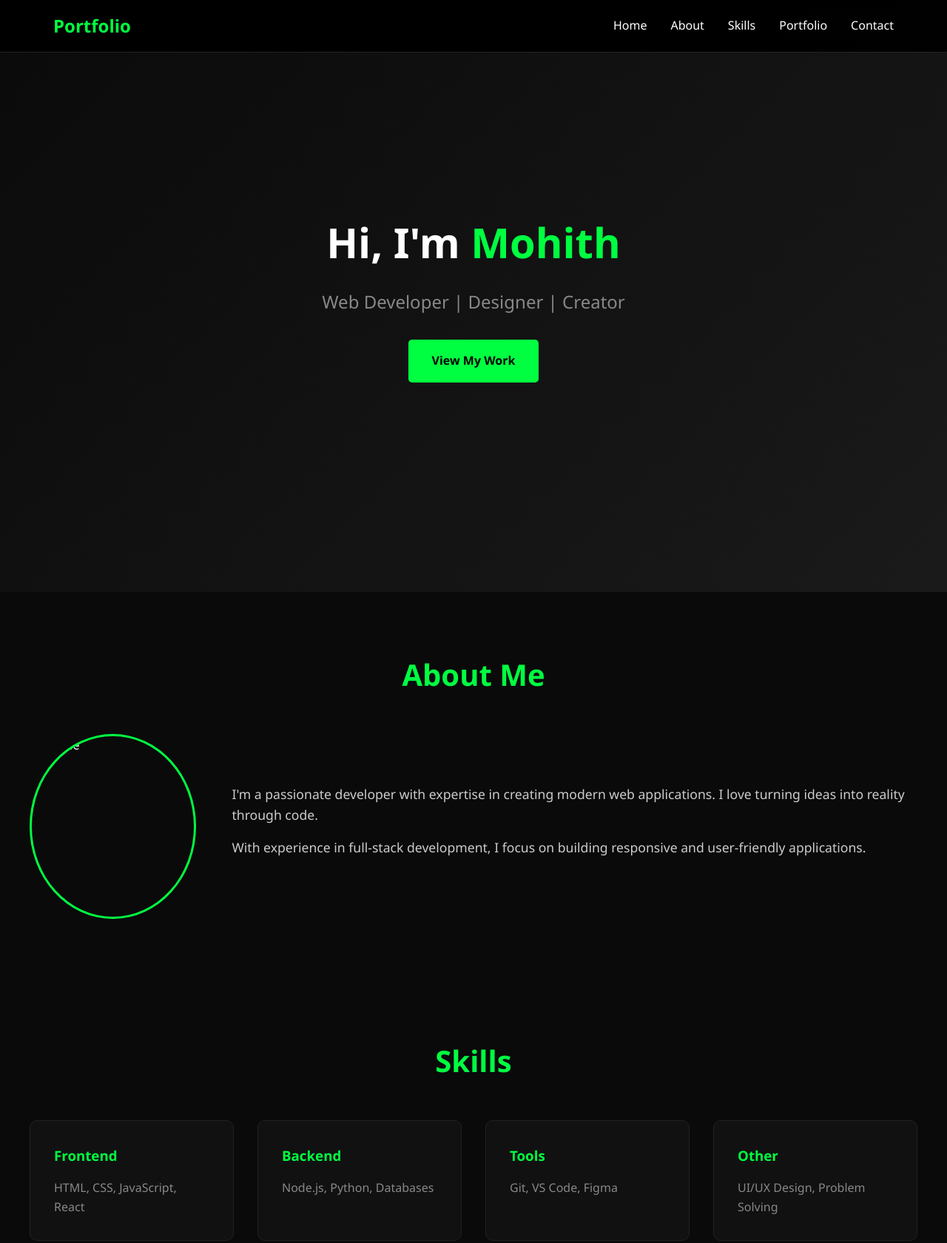
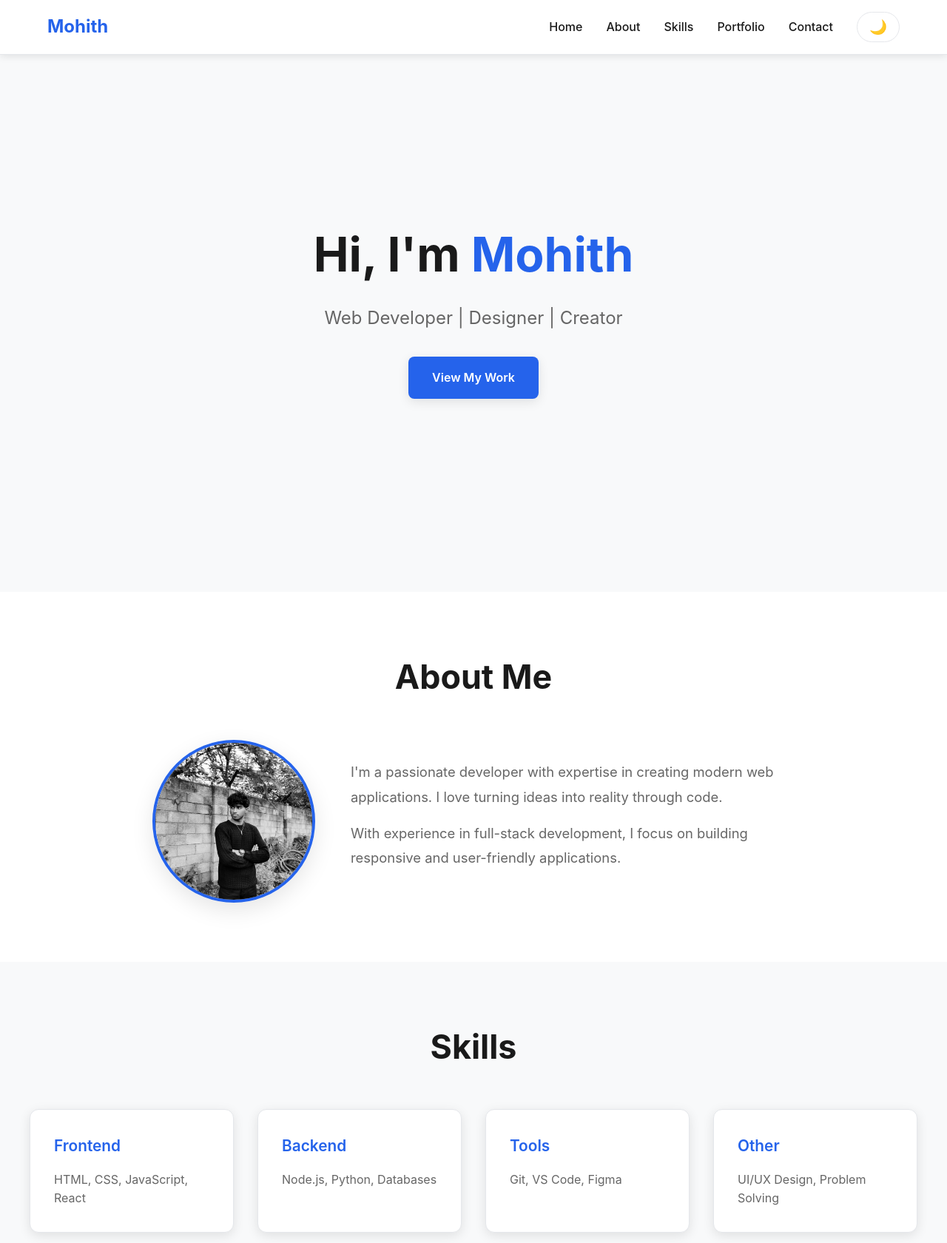
Before and after one commit to MOHITH4W5/portfolio, a plain HTML site: page index.html in a window 1280 px wide. Shown: the top 1680 px of the page at 74% size. Drawn offline with Linux system fonts and the light colour scheme.

Commit message:
Add files via upload

```diff
--- a/index.html
+++ b/index.html
@@ -9,7 +9,8 @@
 <body>
     <nav>
         <div class="nav-container">
-            <div class="logo">Portfolio</div>
+            <div class="logo">Mohith</div>
+            <div class="nav-right">
                 <ul class="nav-links">
                     <li><a href="#home">Home</a></li>
                     <li><a href="#about">About</a></li>
@@ -17,6 +18,8 @@
                     <li><a href="#portfolio">Portfolio</a></li>
                     <li><a href="#contact">Contact</a></li>
                 </ul>
+                <button class="theme-toggle" onclick="toggleTheme()">🌙</button>
+            </div>
         </div>
     </nav>
 
--- a/script.js
+++ b/script.js
@@ -7,3 +7,18 @@ document.querySelectorAll('a[href^="#"]').forEach(anchor => {
         }
     });
 });
+
+function toggleTheme() {
+    const html = document.documentElement;
+    const currentTheme = html.getAttribute('data-theme');
+    const newTheme = currentTheme === 'dark' ? 'light' : 'dark';
+    const toggleBtn = document.querySelector('.theme-toggle');
+
+    html.setAttribute('data-theme', newTheme);
+    localStorage.setItem('theme', newTheme);
+    toggleBtn.textContent = newTheme === 'dark' ? '☀️' : '🌙';
+}
+
+const savedTheme = localStorage.getItem('theme') || 'light';
+document.documentElement.setAttribute('data-theme', savedTheme);
+document.querySelector('.theme-toggle').textContent = savedTheme === 'dark' ? '☀️' : '🌙';
--- a/style.css
+++ b/style.css
@@ -1,3 +1,27 @@
+:root {
+    --bg-primary: #ffffff;
+    --bg-secondary: #f8f9fa;
+    --bg-card: #ffffff;
+    --text-primary: #1a1a1a;
+    --text-secondary: #666;
+    --accent: #2563eb;
+    --accent-hover: #1d4ed8;
+    --border: #e5e7eb;
+    --shadow: rgba(0, 0, 0, 0.1);
+}
+
+[data-theme="dark"] {
+    --bg-primary: #0a0a0a;
+    --bg-secondary: #111;
+    --bg-card: #1a1a1a;
+    --text-primary: #ffffff;
+    --text-secondary: #999;
+    --accent: #3b82f6;
+    --accent-hover: #60a5fa;
+    --border: #333;
+    --shadow: rgba(0, 0, 0, 0.3);
+}
+
 * {
     margin: 0;
     padding: 0;
@@ -9,26 +33,30 @@ html {
 }
 
 body {
-    font-family: 'Segoe UI', Tahoma, Geneva, Verdana, sans-serif;
-    background: #0a0a0a;
-    color: #fff;
+    font-family: -apple-system, BlinkMacSystemFont, 'Segoe UI', Roboto, sans-serif;
+    background: var(--bg-primary);
+    color: var(--text-primary);
     line-height: 1.6;
+    -webkit-font-smoothing: antialiased;
+    transition: background 0.3s, color 0.3s;
 }
 
 nav {
     position: fixed;
     top: 0;
     width: 100%;
-    background: rgba(0, 0, 0, 0.95);
+    background: var(--bg-primary);
     backdrop-filter: blur(10px);
     z-index: 1000;
-    border-bottom: 1px solid #222;
+    border-bottom: 1px solid var(--border);
+    box-shadow: 0 2px 10px var(--shadow);
+    transition: all 0.3s;
 }
 
 .nav-container {
     max-width: 1200px;
     margin: 0 auto;
-    padding: 1rem 2rem;
+    padding: 1rem 1.5rem;
     display: flex;
     justify-content: space-between;
     align-items: center;
@@ -36,8 +64,14 @@ nav {
 
 .logo {
     font-size: 1.5rem;
-    font-weight: bold;
-    color: #00ff41;
+    font-weight: 700;
+    color: var(--accent);
+}
+
+.nav-right {
+    display: flex;
+    align-items: center;
+    gap: 2rem;
 }
 
 .nav-links {
@@ -47,56 +81,82 @@ nav {
 }
 
 .nav-links a {
-    color: #fff;
+    color: var(--text-primary);
     text-decoration: none;
     transition: color 0.3s;
+    font-weight: 500;
 }
 
 .nav-links a:hover {
-    color: #00ff41;
+    color: var(--accent);
+}
+
+.theme-toggle {
+    background: var(--bg-card);
+    border: 1px solid var(--border);
+    border-radius: 50px;
+    padding: 0.5rem 1rem;
+    cursor: pointer;
+    font-size: 1.2rem;
+    transition: all 0.3s;
+}
+
+.theme-toggle:hover {
+    transform: scale(1.1);
 }
 
 .hero {
-    height: 100vh;
+    min-height: 100vh;
     display: flex;
     align-items: center;
     justify-content: center;
     text-align: center;
-    background: linear-gradient(135deg, #0a0a0a 0%, #1a1a1a 100%);
+    position: relative;
+    padding: 6rem 1.5rem 4rem;
+    background: var(--bg-secondary);
 }
 
 .hero-content h1 {
-    font-size: 3.5rem;
+    font-size: clamp(2.5rem, 8vw, 4rem);
     margin-bottom: 1rem;
+    font-weight: 700;
 }
 
 .highlight {
-    color: #00ff41;
+    color: var(--accent);
 }
 
 .tagline {
-    font-size: 1.5rem;
-    color: #888;
+    font-size: clamp(1.1rem, 4vw, 1.5rem);
+    color: var(--text-secondary);
     margin-bottom: 2rem;
 }
 
 .cta-btn {
     display: inline-block;
     padding: 1rem 2rem;
-    background: #00ff41;
-    color: #000;
+    background: var(--accent);
+    color: #fff;
     text-decoration: none;
-    border-radius: 5px;
-    font-weight: bold;
-    transition: transform 0.3s;
+    border-radius: 8px;
+    font-weight: 600;
+    transition: all 0.3s;
+    box-shadow: 0 4px 15px var(--shadow);
 }
 
 .cta-btn:hover {
-    transform: translateY(-3px);
+    background: var(--accent-hover);
+    transform: translateY(-2px);
+    box-shadow: 0 6px 20px var(--shadow);
 }
 
 section {
-    padding: 5rem 2rem;
+    padding: 5rem 1.5rem;
+    background: var(--bg-primary);
+}
+
+section:nth-child(even) {
+    background: var(--bg-secondary);
 }
 
 .container {
@@ -105,30 +165,47 @@ section {
 }
 
 h2 {
-    font-size: 2.5rem;
+    font-size: clamp(2rem, 5vw, 2.8rem);
     text-align: center;
     margin-bottom: 3rem;
-    color: #00ff41;
+    font-weight: 700;
+    color: var(--text-primary);
 }
 
 .about-content {
     display: flex;
     gap: 3rem;
     align-items: center;
+    flex-wrap: wrap;
+    justify-content: center;
 }
 
 .about-img {
-    width: 250px;
-    height: 250px;
+    width: 220px;
+    height: 220px;
     border-radius: 50%;
     object-fit: cover;
-    border: 3px solid #00ff41;
+    border: 4px solid var(--accent);
+    flex-shrink: 0;
+    transition: transform 0.3s;
+    box-shadow: 0 10px 30px var(--shadow);
+}
+
+.about-img:hover {
+    transform: scale(1.05);
+}
+
+.about-text {
+    flex: 1;
+    min-width: 300px;
+    max-width: 600px;
 }
 
 .about-text p {
     margin-bottom: 1rem;
-    color: #ccc;
-    font-size: 1.1rem;
+    color: var(--text-secondary);
+    font-size: clamp(1rem, 2.5vw, 1.15rem);
+    line-height: 1.8;
 }
 
 .skills-grid {
@@ -138,25 +215,30 @@ h2 {
 }
 
 .skill-card {
-    background: #111;
+    background: var(--bg-card);
     padding: 2rem;
-    border-radius: 10px;
-    border: 1px solid #222;
+    border-radius: 12px;
+    border: 1px solid var(--border);
     transition: all 0.3s;
+    box-shadow: 0 4px 15px var(--shadow);
 }
 
 .skill-card:hover {
-    border-color: #00ff41;
     transform: translateY(-5px);
+    box-shadow: 0 8px 25px var(--shadow);
+    border-color: var(--accent);
 }
 
 .skill-card h3 {
-    color: #00ff41;
+    color: var(--accent);
     margin-bottom: 1rem;
+    font-size: 1.3rem;
+    font-weight: 600;
 }
 
 .skill-card p {
-    color: #888;
+    color: var(--text-secondary);
+    font-size: 1rem;
 }
 
 .portfolio-grid {
@@ -166,76 +248,121 @@ h2 {
 }
 
 .project-card {
-    background: #111;
+    background: var(--bg-card);
     padding: 2rem;
-    border-radius: 10px;
-    border: 1px solid #222;
+    border-radius: 12px;
+    border: 1px solid var(--border);
     transition: all 0.3s;
+    box-shadow: 0 4px 15px var(--shadow);
 }
 
 .project-card:hover {
-    border-color: #00ff41;
     transform: translateY(-5px);
+    box-shadow: 0 8px 25px var(--shadow);
+    border-color: var(--accent);
 }
 
 .project-card h3 {
-    color: #fff;
+    color: var(--text-primary);
     margin-bottom: 1rem;
+    font-size: 1.3rem;
+    font-weight: 600;
 }
 
 .project-card p {
-    color: #888;
-    margin-bottom: 1rem;
+    color: var(--text-secondary);
+    margin-bottom: 1.5rem;
+    line-height: 1.6;
 }
 
 .project-link {
-    color: #00ff41;
+    color: var(--accent);
     text-decoration: none;
-    font-weight: bold;
+    font-weight: 600;
+    transition: all 0.3s;
+    display: inline-block;
+}
+
+.project-link:hover {
+    transform: translateX(5px);
 }
 
 .contact-links {
     display: flex;
     justify-content: center;
-    gap: 2rem;
+    gap: 1.5rem;
     flex-wrap: wrap;
 }
 
 .contact-btn {
     padding: 1rem 2rem;
-    background: #111;
-    color: #fff;
+    background: var(--bg-card);
+    color: var(--text-primary);
     text-decoration: none;
-    border-radius: 5px;
-    border: 1px solid #222;
+    border-radius: 8px;
+    border: 2px solid var(--border);
     transition: all 0.3s;
+    font-weight: 600;
+    min-width: 140px;
+    text-align: center;
+    box-shadow: 0 4px 15px var(--shadow);
 }
 
 .contact-btn:hover {
-    background: #00ff41;
-    color: #000;
-    border-color: #00ff41;
+    background: var(--accent);
+    color: #fff;
+    border-color: var(--accent);
+    transform: translateY(-2px);
+    box-shadow: 0 6px 20px var(--shadow);
 }
 
 footer {
     text-align: center;
-    padding: 2rem;
-    background: #000;
-    border-top: 1px solid #222;
-    color: #888;
+    padding: 2rem 1rem;
+    background: var(--bg-secondary);
+    border-top: 1px solid var(--border);
+    color: var(--text-secondary);
 }
 
 @media (max-width: 768px) {
+    .nav-container {
+        padding: 1rem;
+    }
+
+    .nav-right {
+        gap: 1rem;
+    }
+
     .nav-links {
         gap: 1rem;
     }
 
-    .hero-content h1 {
-        font-size: 2rem;
+    .nav-links a {
+        font-size: 0.9rem;
+    }
+
+    section {
+        padding: 3rem 1rem;
     }
 
     .about-content {
-        flex-direction: column;
         text-align: center;
     }
+
+    .about-img {
+        width: 180px;
+        height: 180px;
+    }
+
+    .skills-grid,
+    .portfolio-grid {
+        grid-template-columns: 1fr;
+    }
 }
+
+@media (min-width: 769px) and (max-width: 1024px) {
+    .skills-grid,
+    .portfolio-grid {
+        grid-template-columns: repeat(2, 1fr);
+    }
+}
```
Also changed, not shown: profile.jpg (added), 1 other file. Lines whose indentation alone changed are shown as unchanged.
